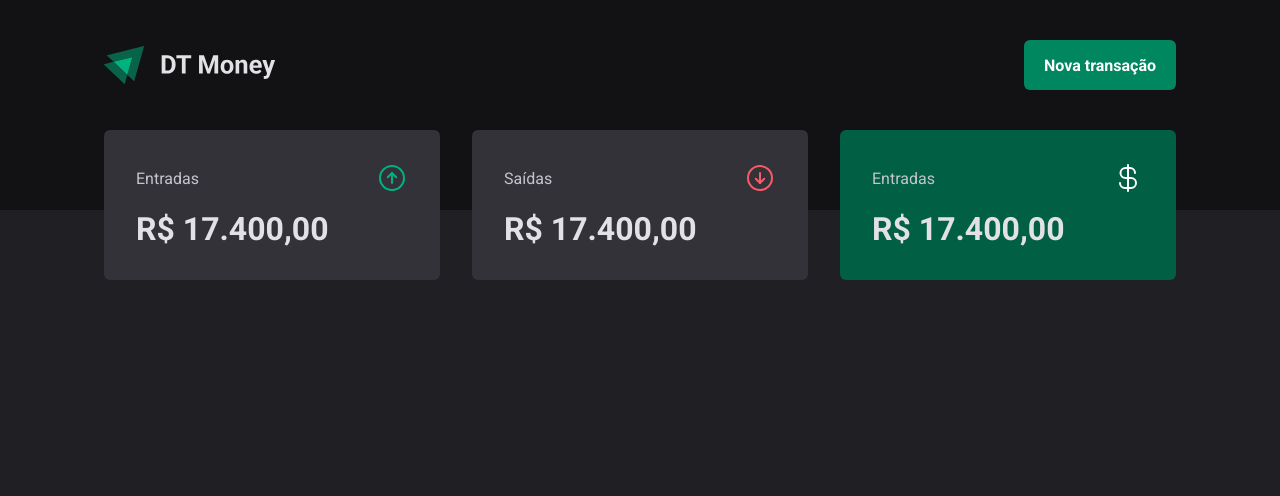
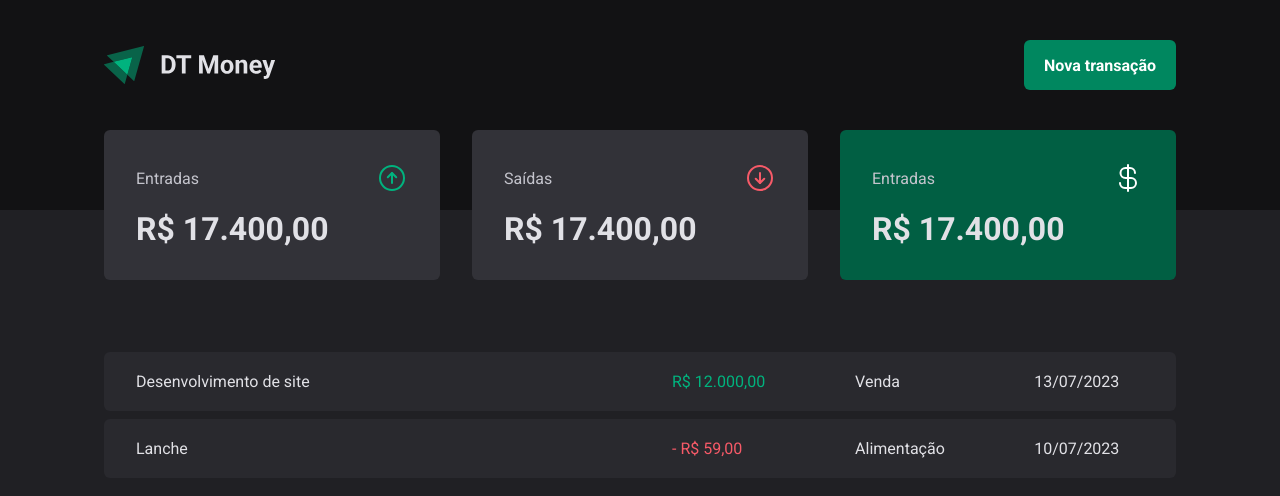
Before and after one commit to PedroPauloBrCalazans/DT-MONEY, a React (Vite) app: page / in a window 1280 px wide. Shown: the top 496 px of the page. Built offline with nearby package versions, Linux system fonts and the light colour scheme.

Commit message:
feat: Add tabela de transações.

```diff
--- a/src/pages/Transactions/index.tsx
+++ b/src/pages/Transactions/index.tsx
@@ -1,11 +1,39 @@
 import { Header } from "../../components/Header";
 import { Summary } from "../../components/Summary";
+import {
+  PriceHighLight,
+  TransactionsContainer,
+  TransactionsTable,
+} from "./styles";
 
 export function Transactions() {
   return (
     <div>
       <Header />
       <Summary />
+
+      <TransactionsContainer>
+        <TransactionsTable>
+          <tbody>
+            <tr>
+              <td width="50%">Desenvolvimento de site</td>
+              <td>
+                <PriceHighLight variant="entrada">R$ 12.000,00</PriceHighLight>
+              </td>
+              <td>Venda</td>
+              <td>13/07/2023</td>
+            </tr>
+            <tr>
+              <td width="50%">Lanche</td>
+              <td>
+                <PriceHighLight variant="saida">- R$ 59,00</PriceHighLight>
+              </td>
+              <td>Alimentação</td>
+              <td>10/07/2023</td>
+            </tr>
+          </tbody>
+        </TransactionsTable>
+      </TransactionsContainer>
     </div>
   );
 }
--- a/src/pages/Transactions/styles.ts
+++ b/src/pages/Transactions/styles.ts
@@ -0,0 +1,41 @@
+import { styled } from "styled-components";
+
+export const TransactionsContainer = styled.main`
+  width: 100%;
+  max-width: 1120px;
+  margin: 4rem auto 0;
+  padding: 0 1.5rem;
+`;
+
+export const TransactionsTable = styled.table`
+  width: 100%;
+  border-collapse: separate;
+  border-spacing: 0 0.5rem;
+  /* margin-top: 1.5rem; */
+
+  td {
+    padding: 1.25rem 2rem;
+    background: ${(props) => props.theme["gray-700"]};
+
+    &:first-child {
+      border-top-left-radius: 6px;
+      border-bottom-left-radius: 6px;
+    }
+
+    &:last-child {
+      border-top-right-radius: 6px;
+      border-bottom-right-radius: 6px;
+    }
+  }
+`;
+
+interface PriceHighLightProps {
+  variant: "entrada" | "saida";
+}
+
+export const PriceHighLight = styled.span<PriceHighLightProps>`
+  color: ${(props) =>
+    props.variant === "entrada"
+      ? props.theme["green-300"]
+      : props.theme["red-300"]};
+`;
```
